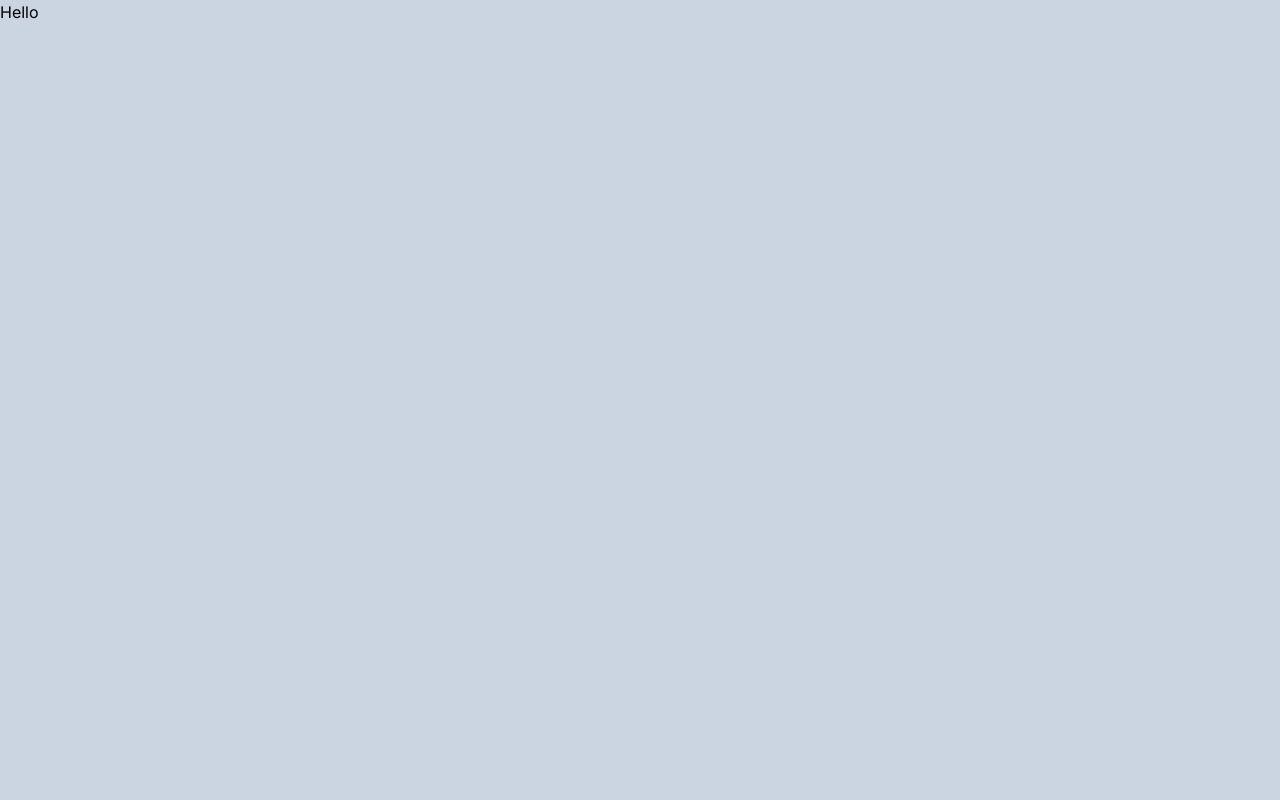
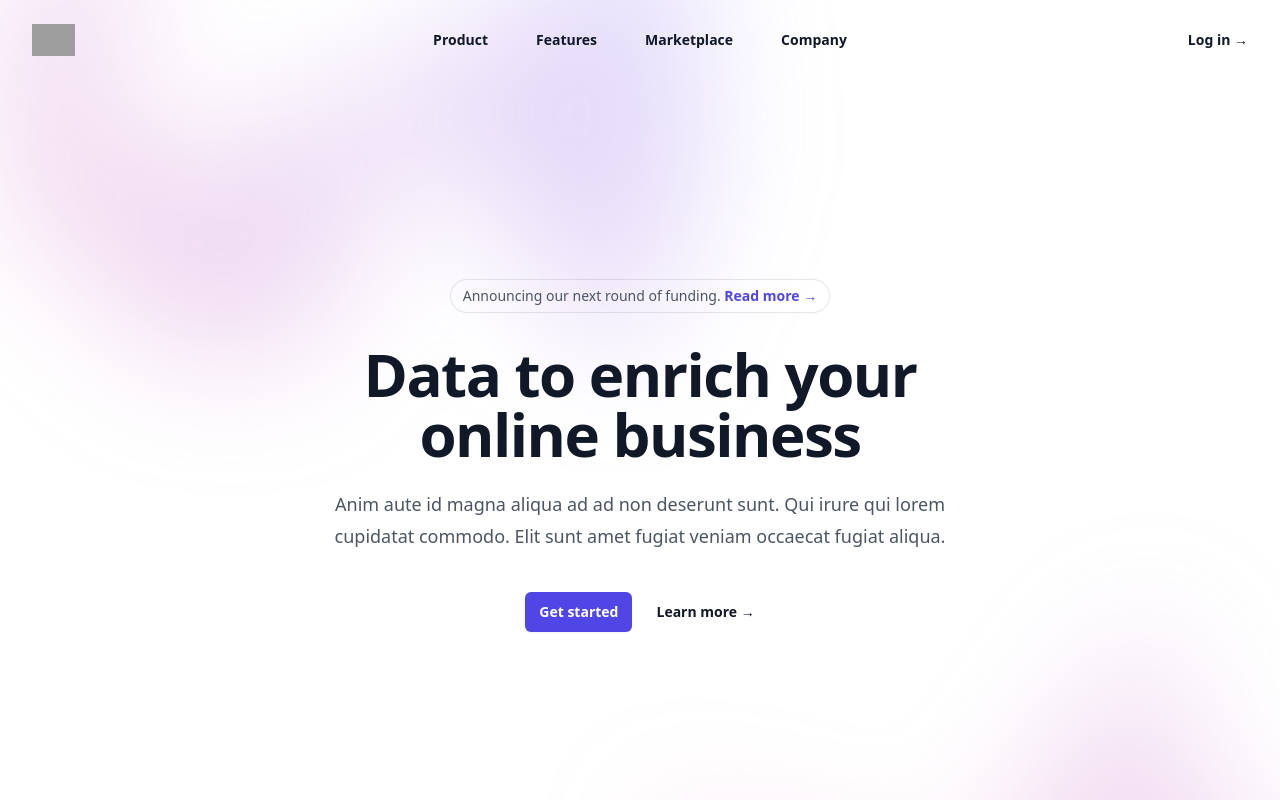
Before and after one commit to nilia2020/next-shop-admin, a Next.js app: page / in a window 1280 px wide. Shown: the top 800 px of the page. Built offline with nearby package versions, Linux system fonts and the light colour scheme; grey boxes are pictures that could not be loaded.

Commit message:
hasta tailwindUI

```diff
--- a/package.json
+++ b/package.json
@@ -10,6 +10,8 @@
     "lint:fix": "eslint src/ --fix"
   },
   "dependencies": {
+    "@headlessui/react": "^1.7.14",
+    "@heroicons/react": "^2.0.18",
     "@types/node": "20.1.4",
     "@types/react": "18.2.6",
     "@types/react-dom": "18.2.4",
--- a/src/pages/_app.tsx
+++ b/src/pages/_app.tsx
@@ -1,5 +1,5 @@
-import "@/styles/globals.css";
-import type { AppProps } from "next/app";
+import '@styles/globals.css';
+import type { AppProps } from 'next/app';
 
 export default function App({ Component, pageProps }: AppProps) {
   return <Component {...pageProps} />;
--- a/src/pages/index.tsx
+++ b/src/pages/index.tsx
@@ -1,11 +1,129 @@
+import { useState } from 'react';
+import { Dialog } from '@headlessui/react';
+import { Bars3Icon, XMarkIcon } from '@heroicons/react/24/outline';
 import { Inter } from 'next/font/google';
 
 const inter = Inter({ subsets: ['latin'] });
 
+const navigation = [
+  { name: 'Product', href: '#' },
+  { name: 'Features', href: '#' },
+  { name: 'Marketplace', href: '#' },
+  { name: 'Company', href: '#' },
+];
+
 export default function Home() {
+  const [mobileMenuOpen, setMobileMenuOpen] = useState(false);
   return (
-    <main className={`bg-slate-300 ${inter.className} h-screen  `}>
-      <h1>Hello</h1>
-    </main>
+    <div className="bg-white">
+      <header className="absolute inset-x-0 top-0 z-50">
+        <nav className="flex items-center justify-between p-6 lg:px-8" aria-label="Global">
+          <div className="flex lg:flex-1">
+            <a href="#" className="-m-1.5 p-1.5">
+              <span className="sr-only">Your Company</span>
+              <img className="w-auto h-8" src="https://tailwindui.com/img/logos/mark.svg?color=indigo&shade=600" alt="" />
+            </a>
+          </div>
+          <div className="flex lg:hidden">
+            <button type="button" className="-m-2.5 inline-flex items-center justify-center rounded-md p-2.5 text-gray-700" onClick={() => setMobileMenuOpen(true)}>
+              <span className="sr-only">Open main menu</span>
+              <Bars3Icon className="w-6 h-6" aria-hidden="true" />
+            </button>
+          </div>
+          <div className="hidden lg:flex lg:gap-x-12">
+            {navigation.map((item) => (
+              <a key={item.name} href={item.href} className="text-sm font-semibold leading-6 text-gray-900">
+                {item.name}
+              </a>
+            ))}
+          </div>
+          <div className="hidden lg:flex lg:flex-1 lg:justify-end">
+            <a href="#" className="text-sm font-semibold leading-6 text-gray-900">
+              Log in <span aria-hidden="true">&rarr;</span>
+            </a>
+          </div>
+        </nav>
+        <Dialog as="div" className="lg:hidden" open={mobileMenuOpen} onClose={setMobileMenuOpen}>
+          <div className="fixed inset-0 z-50" />
+          <Dialog.Panel className="fixed inset-y-0 right-0 z-50 w-full px-6 py-6 overflow-y-auto bg-white sm:max-w-sm sm:ring-1 sm:ring-gray-900/10">
+            <div className="flex items-center justify-between">
+              <a href="#" className="-m-1.5 p-1.5">
+                <span className="sr-only">Your Company</span>
+                <img className="w-auto h-8" src="https://tailwindui.com/img/logos/mark.svg?color=indigo&shade=600" alt="" />
+              </a>
+              <button type="button" className="-m-2.5 rounded-md p-2.5 text-gray-700" onClick={() => setMobileMenuOpen(false)}>
+                <span className="sr-only">Close menu</span>
+                <XMarkIcon className="w-6 h-6" aria-hidden="true" />
+              </button>
+            </div>
+            <div className="flow-root mt-6">
+              <div className="-my-6 divide-y divide-gray-500/10">
+                <div className="py-6 space-y-2">
+                  {navigation.map((item) => (
+                    <a key={item.name} href={item.href} className="block px-3 py-2 -mx-3 text-base font-semibold leading-7 text-gray-900 rounded-lg hover:bg-gray-50">
+                      {item.name}
+                    </a>
+                  ))}
+                </div>
+                <div className="py-6">
+                  <a href="#" className="-mx-3 block rounded-lg px-3 py-2.5 text-base font-semibold leading-7 text-gray-900 hover:bg-gray-50">
+                    Log in
+                  </a>
+                </div>
+              </div>
+            </div>
+          </Dialog.Panel>
+        </Dialog>
+      </header>
+
+      <div className="relative px-6 isolate pt-14 lg:px-8">
+        <div className="absolute inset-x-0 overflow-hidden -top-40 -z-10 transform-gpu blur-3xl sm:-top-80" aria-hidden="true">
+          <div
+            className="relative left-[calc(50%-11rem)] aspect-[1155/678] w-[36.125rem] -translate-x-1/2 rotate-[30deg] bg-gradient-to-tr from-[#ff80b5] to-[#9089fc] opacity-30 sm:left-[calc(50%-30rem)] sm:w-[72.1875rem]"
+            style={{
+              clipPath:
+                'polygon(74.1% 44.1%, 100% 61.6%, 97.5% 26.9%, 85.5% 0.1%, 80.7% 2%, 72.5% 32.5%, 60.2% 62.4%, 52.4% 68.1%, 47.5% 58.3%, 45.2% 34.5%, 27.5% 76.7%, 0.1% 64.9%, 17.9% 100%, 27.6% 76.8%, 76.1% 97.7%, 74.1% 44.1%)',
+            }}
+          />
+        </div>
+        <div className="max-w-2xl py-32 mx-auto sm:py-48 lg:py-56">
+          <div className="hidden sm:mb-8 sm:flex sm:justify-center">
+            <div className="relative px-3 py-1 text-sm leading-6 text-gray-600 rounded-full ring-1 ring-gray-900/10 hover:ring-gray-900/20">
+              Announcing our next round of funding.{' '}
+              <a href="#" className="font-semibold text-indigo-600">
+                <span className="absolute inset-0" aria-hidden="true" />
+                Read more <span aria-hidden="true">&rarr;</span>
+              </a>
+            </div>
+          </div>
+          <div className="text-center">
+            <h1 className="text-4xl font-bold tracking-tight text-gray-900 sm:text-6xl">Data to enrich your online business</h1>
+            <p className="mt-6 text-lg leading-8 text-gray-600">
+              Anim aute id magna aliqua ad ad non deserunt sunt. Qui irure qui lorem cupidatat commodo. Elit sunt amet fugiat veniam occaecat fugiat aliqua.
+            </p>
+            <div className="flex items-center justify-center mt-10 gap-x-6">
+              <a
+                href="#"
+                className="rounded-md bg-indigo-600 px-3.5 py-2.5 text-sm font-semibold text-white shadow-sm hover:bg-indigo-500 focus-visible:outline focus-visible:outline-2 focus-visible:outline-offset-2 focus-visible:outline-indigo-600"
+              >
+                Get started
+              </a>
+              <a href="#" className="text-sm font-semibold leading-6 text-gray-900">
+                Learn more <span aria-hidden="true">→</span>
+              </a>
+            </div>
+          </div>
+        </div>
+        <div className="absolute inset-x-0 top-[calc(100%-13rem)] -z-10 transform-gpu overflow-hidden blur-3xl sm:top-[calc(100%-30rem)]" aria-hidden="true">
+          <div
+            className="relative left-[calc(50%+3rem)] aspect-[1155/678] w-[36.125rem] -translate-x-1/2 bg-gradient-to-tr from-[#ff80b5] to-[#9089fc] opacity-30 sm:left-[calc(50%+36rem)] sm:w-[72.1875rem]"
+            style={{
+              clipPath:
+                'polygon(74.1% 44.1%, 100% 61.6%, 97.5% 26.9%, 85.5% 0.1%, 80.7% 2%, 72.5% 32.5%, 60.2% 62.4%, 52.4% 68.1%, 47.5% 58.3%, 45.2% 34.5%, 27.5% 76.7%, 0.1% 64.9%, 17.9% 100%, 27.6% 76.8%, 76.1% 97.7%, 74.1% 44.1%)',
+            }}
+          />
+        </div>
+      </div>
+    </div>
   );
 }
--- a/tsconfig.json
+++ b/tsconfig.json
@@ -14,8 +14,11 @@
     "isolatedModules": true,
     "jsx": "preserve",
     "incremental": true,
+    "baseUrl": "src",
     "paths": {
-      "@/*": ["./src/*"]
+      "@componnets/*": ["components/*"],
+      "@styles/*": ["styles/*"],
+      "@pages/*": ["pages/*"]
     }
   },
   "include": ["next-env.d.ts", "**/*.ts", "**/*.tsx"],
```
Also changed, not shown: 1 other file (tests, documents, lock files or other folders).
